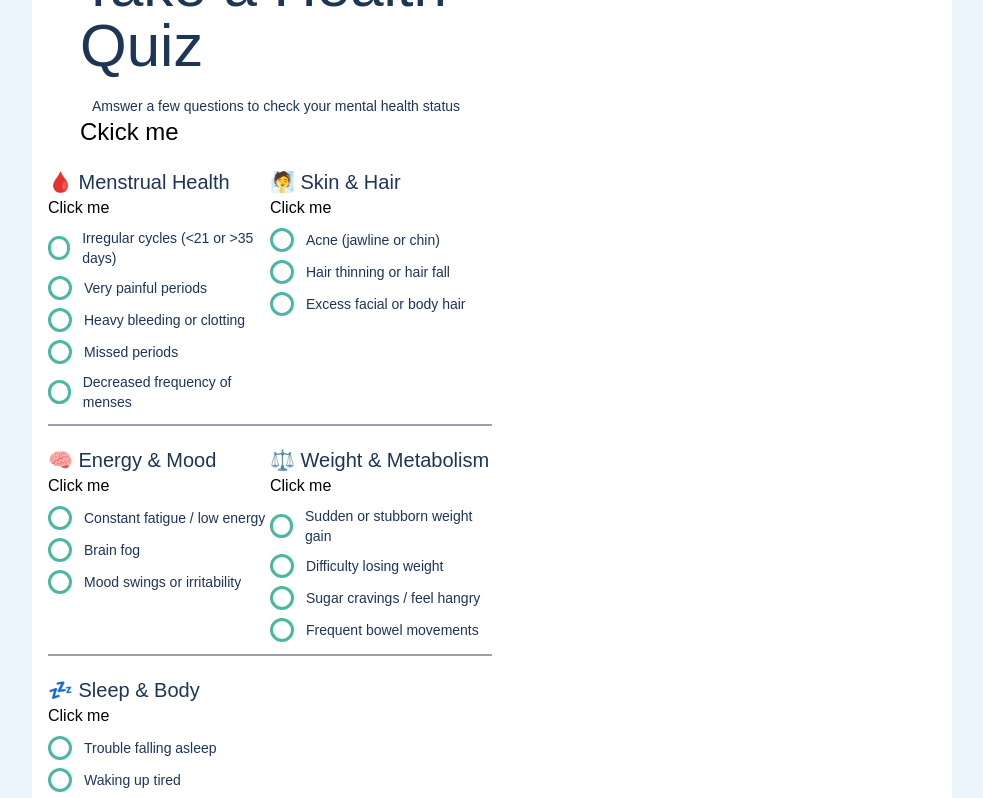
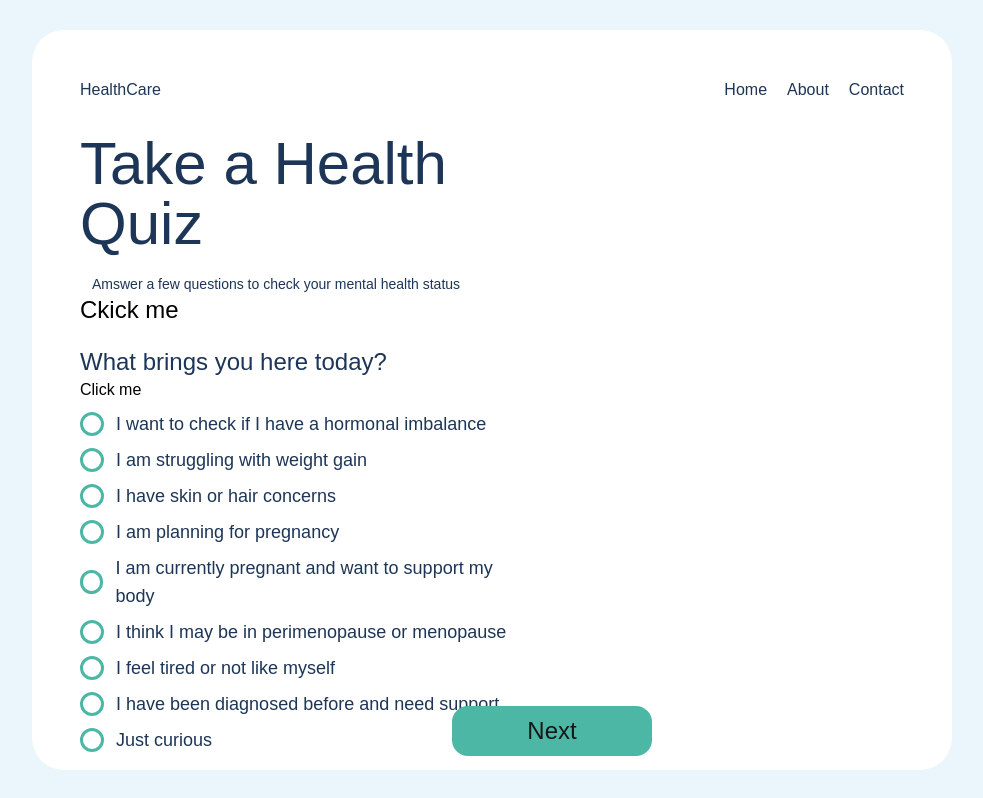
Before and after one commit to shwet91/sia_health_assignment, a Next.js app in the folder client/: page /Test in a window 1280 px wide. Shown: the top 798 px of the page, without its empty margins (148-1131 px from the left). Built offline with nearby package versions, Linux system fonts and the light colour scheme.

Commit message:
completed the logic

```diff
--- a/client/src/components/GroupQuestionTab.tsx
+++ b/client/src/components/GroupQuestionTab.tsx
@@ -5,7 +5,7 @@ import "../styles/design.css";
 function GroupQuestionTab({
   question = "this question",
   options = ["option 1", "option 2", "option 3", "option 4", "option 6"],
-  next = "q4",
+  next = "q6",
   dataTransfer = () => {},
   index = 4,
 }: {
@@ -15,9 +15,8 @@ function GroupQuestionTab({
   dataTransfer?: any;
   index?: number;
 }) {
-  const [input, setInput] = useState();
   const [selectedOptions, setSelectedOptins] = useState<number[]>([]);
-  const [answer, setAnswer] = useState<answer | null>();
+  const [answer, setAnswer] = useState<any>({});
 
   const func = () => {
     console.log(answer);
@@ -33,12 +32,16 @@ function GroupQuestionTab({
     if (selectedOptions.includes(index)) {
       setSelectedOptins([]);
       setAnswer({
-        [question]: [],
+        question: `${question}`,
+        type: "GroupSelection",
+        answer: [],
       });
     } else {
       setSelectedOptins([index]);
       setAnswer({
-        [question]: [value],
+        question: `${question}`,
+        type: "GroupSelection",
+        answer: [value],
       });
     }
   };
--- a/client/src/components/Question.tsx
+++ b/client/src/components/Question.tsx
@@ -1,10 +1,10 @@
 "use client";
 
-import React, { useEffect, useState } from "react";
+import React, { useCallback, useEffect, useState } from "react";
 import QuestionTab from "./QuestionTab";
 import questions from "@/lib/questions";
 import GroupQuestionTab from "./GroupQuestionTab";
-import QuestionCard from "./Gpt";
+import { conditions } from "@/lib/questions";
 
 function Question() {
   const [currentQuestion, setCurrentQuestion] = useState<string>("q1");
@@ -13,21 +13,36 @@ function Question() {
   const [nextQuestion, setNextQuestion] = useState<string>();
   const [groupCurrentSelectedAnswer, setGroupCurrentSelectedAnswer] =
     useState<any>([]);
+  const [choice, setChoice] = useState({});
 
   const nextHandler = () => {
-    if (!nextQuestion) return;
+    if (nextQuestion && nextQuestion !== "choice") {
+      setCurrentQuestion(nextQuestion);
+    } else if (nextQuestion === "choice") {
+      setCurrentQuestion("choice");
+    }
 
-    setCurrentQuestion(nextQuestion);
-    setFinalAnswer((prev: any) => [...prev, currentSelectedAnswer]);
+    if (nextQuestion === "q6") {
+      setFinalAnswer((prev) => [...prev, ...groupCurrentSelectedAnswer]);
+    } else {
+      setFinalAnswer((prev) => [...prev, currentSelectedAnswer]);
+    }
   };
 
   const handleDataFromChild = (ans: any, nextQues: any) => {
-  if (nextQues === "q6") {
+    if (nextQues === "q6" && Object.keys(ans).length !== 0) {
       // merge grouped answers
-    setGroupCurrentSelectedAnswer((prev: any) => ({
-      ...prev,
-      ...ans,
-    }));
+      setGroupCurrentSelectedAnswer((prev: any[]) => {
+        // check if answer for same question exists
+        const exists = prev.find((e) => e.question === ans.question);
+        if (exists) {
+          // replace existing answer
+          return prev.map((e) => (e.question === ans.question ? ans : e));
+        } else {
+          // add new answer
+          return [...prev, ans];
+        }
+      });
     } else {
       setCurrentSelectedAnswer(ans);
     }
@@ -35,12 +50,56 @@ function Question() {
     if (nextQues) setNextQuestion(nextQues);
   };
 
-
   const btnHandler = () => {
-    // console.log(nextQuestion);
-    console.log(groupCurrentSelectedAnswer);
+    // console.log(groupCurrentSelectedAnswer);
+    console.log(finalAnswer);
+    console.log(choice);
+    console.log(currentQuestion);
+    console.log(nextQuestion);
     // console.log(questions[currentQuestion]);
   };
+
+  function arraysEqualIgnoringOrder(arr1, arr2) {
+    if (arr1.length !== arr2.length) return false;
+
+    // create copies and sort them
+    const sorted1 = [...arr1].sort();
+    const sorted2 = [...arr2].sort();
+
+    // check every element
+    return sorted1.every((val, index) => val === sorted2[index]);
+  }
+
+  const checkCondition = useCallback(
+    (array) => {
+      // collect all matching answers
+      const condition1 = finalAnswer.flatMap((e) =>
+        e.answer.filter((ans) => array.includes(ans))
+      );
+
+      const isEqual = arraysEqualIgnoringOrder(condition1, array);
+      return isEqual;
+    },
+    [finalAnswer]
+  );
+
+  useEffect(() => {
+    const isConditionATrue = checkCondition(conditions.conditionA);
+    const isConditionBTrue = checkCondition(conditions.conditionB);
+    const isConditionCTrue = checkCondition(conditions.conditionC);
+    const isConditionDTrue = checkCondition(conditions.conditionD);
+    const isConditionETrue = checkCondition(conditions.conditionE);
+
+    if (isConditionATrue) {
+      setChoice("conditionA");
+    } else if (isConditionBTrue || isConditionCTrue) {
+      setChoice("conditionB");
+    } else if (isConditionDTrue) {
+      setChoice("conditionC");
+    } else if (isConditionETrue) {
+      setChoice("conditionC");
+    }
+  }, [finalAnswer]);
 
   return (
     <div className=" w-full m-4 rounded-4xl p-4 bg-white relative flex flex-col">
@@ -65,7 +124,7 @@ function Question() {
         </button>
       </div>
 
-      {questions[currentQuestion].type !== "GroupSelection" ? (
+      {questions[currentQuestion]?.type === "GroupSelection" && (
         <div className="flex w-[50%] flex-wrap">
           {Object.keys(questions.q5.catogories).map((e, i) => {
             const currentData = questions.q5.catogories[e];
@@ -80,23 +139,28 @@ function Question() {
             );
           })}
         </div>
-      ) : (
+      )}
+
+      {(questions[currentQuestion]?.type === "singleSelection" ||
+        questions[currentQuestion]?.type === "multiSelection") && (
         <QuestionTab
-          question={questions[currentQuestion].question}
-          options={questions[currentQuestion].answer}
-          type={questions[currentQuestion].type}
+          question={questions[currentQuestion]?.question}
+          options={questions[currentQuestion]?.answer}
+          type={questions[currentQuestion]?.type}
           dataTransfer={handleDataFromChild}
-          next={questions[currentQuestion].next}
+          next={questions[currentQuestion]?.next}
         ></QuestionTab>
       )}
 
-      {/* <QuestionTab
-        question={questions[currentQuestion].question}
-        options={questions[currentQuestion].answer}
-        type={questions[currentQuestion].type}
+      {choice === "conditionA" && currentQuestion === "choice" && (
+        <QuestionTab
+          question={questions.q7.question}
+          options={questions.q7.answer}
+          type={questions.q7.type}
           dataTransfer={handleDataFromChild}
-        next={questions[currentQuestion].next}
-      ></QuestionTab> */}
+          next={questions.q7.next}
+        ></QuestionTab>
+      )}
 
       <button
         onClick={nextHandler}
--- a/client/src/components/QuestionTab.tsx
+++ b/client/src/components/QuestionTab.tsx
@@ -26,7 +26,7 @@ function QuestionTab({
 }) {
   const [input, setInput] = useState();
   const [selectedOptions, setSelectedOptins] = useState<number[]>([]);
-  const [answer, setAnswer] = useState<answer>({});
+  const [answer, setAnswer] = useState({});
   const [nextQuestion, setNextQuestion] = useState<string | null>(null);
   const answerArray = Object.keys(options);
 
@@ -46,21 +46,29 @@ function QuestionTab({
       } else {
         setSelectedOptins([index]);
         setAnswer({
-          [question]: [value],
+          question,
+          type: "singleSelection",
+          answer: [value],
         });
       }
     } else if (type === "multiSelection") {
       if (selectedOptions.includes(index)) {
+        // remove from selection
         setSelectedOptins((prev) => prev.filter((i) => i !== index));
         setAnswer((prev: any) => ({
           ...prev,
-          [question]: prev[question]?.filter((i: string) => i !== value) || [],
+          question,
+          type: "multiSelection",
+          answer: prev.answer?.filter((i: string) => i !== value) || [],
         }));
       } else {
+        // add to selection
         setSelectedOptins((prev) => [...prev, index]);
         setAnswer((prev: any) => ({
           ...prev,
-          [question]: [...(prev[question] || []), value],
+          question,
+          type: "multiSelection",
+          answer: [...(prev.answer || []), value],
         }));
       }
     }
@@ -69,10 +77,10 @@ function QuestionTab({
   // logic to set next question
 
   useEffect(() => {
-    if (answer[question]?.length === 0) return;
+    if (answer.answer?.length === 0) return;
 
     let curentNextValue: string[] = [];
-    answer[question]?.forEach((e: string) => {
+    answer.answer?.forEach((e: string) => {
       if (options[e] === "" && next) {
         curentNextValue.push(next);
       } else {
@@ -80,16 +88,16 @@ function QuestionTab({
         curentNextValue.push(options[e]);
       }
     });
-
     if (curentNextValue.length === 1) {
       setNextQuestion(curentNextValue[0]);
     } else {
       setNextQuestion(next);
     }
-  }, [answer[question]]);
+  }, [answer.answer?.join(","), next, options]);
 
   useEffect(() => {
     setSelectedOptins([]);
+    setAnswer({});
   }, [question]);
 
   useEffect(() => {
--- a/client/src/lib/questions.ts
+++ b/client/src/lib/questions.ts
@@ -117,7 +117,7 @@ const questions = {
   q6: {
     question: "Symptom Duration",
     type: "singleSelection",
-    next: "q7",
+    next: "choice",
     answer: {
       "Less than 3 months": "",
       "3 - 12 months": "",
@@ -131,7 +131,8 @@ const questions = {
 
   q7: {
     question: "Do any of these apply?",
-    next: "q8",
+    type: "singleSelection",
+    next: "q10",
     answer: {
       "Diagnosed via ultrasound (cysts seen)": "",
       "High AMH": "",
@@ -142,7 +143,8 @@ const questions = {
   },
   q8: {
     question: "Do any of these apply?",
-    next: "q9",
+    next: "q10",
+    type: "singleSelection",
     answer: {
       "Periods reducing in frequency": "",
       "Hot flashes": "",
@@ -155,6 +157,7 @@ const questions = {
   q9: {
     question: "What do you want support with?",
     next: "q10",
+    type: "singleSelection",
     answer: {
       "Nutrition in pregnancy": "",
       "PCOS/thyroid management in pregnancy": "",
@@ -167,7 +170,8 @@ const questions = {
   q10: {
     question:
       "Would you like a personalized summary or expert guidance based on your responses?",
-    next: "",
+    type: "singleSelection",
+    next: "end",
     answer: {
       "Yes, book a free call": "",
       "Yes, WhatsApp me": "",
@@ -178,3 +182,22 @@ const questions = {
 };
 
 export default questions;
+
+export const conditions = {
+  conditionA: [
+    "PCOS",
+    // "PCOS / PCOD",
+    "Acne (jawline or chin)",
+    "Irregular cycles (<21 or >35 days)",
+    "Constant fatigue / low energy",
+  ],
+
+  conditionB: ["Premature menopause", "Menopause (post/peri)"],
+  conditionC: [
+    "Trouble falling asleep",
+    "Hot flashes or night sweats",
+    "Hot flashes",
+  ],
+  conditionD: ["I am planning for pregnancy"],
+  conditionE: ["I am currently pregnant and want to support my body"],
+};
```
Lines whose indentation alone changed are shown as unchanged.
